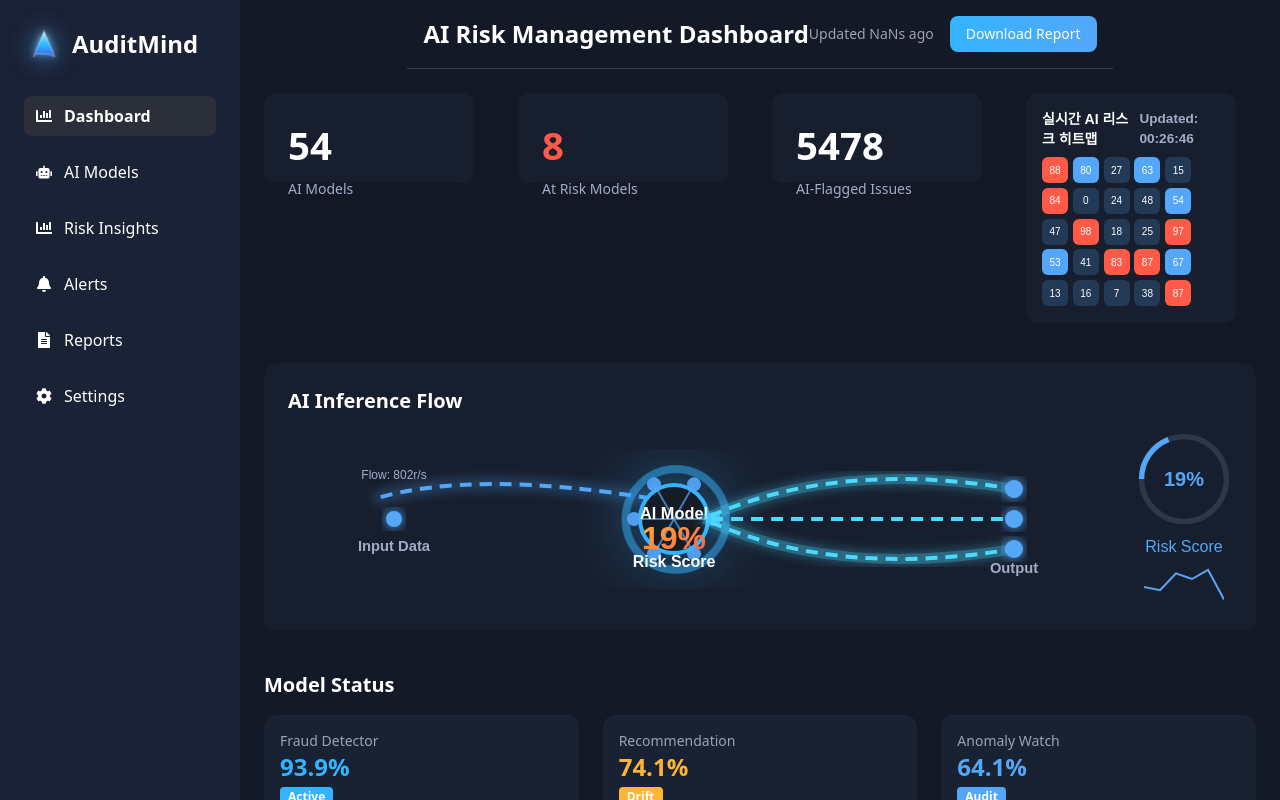
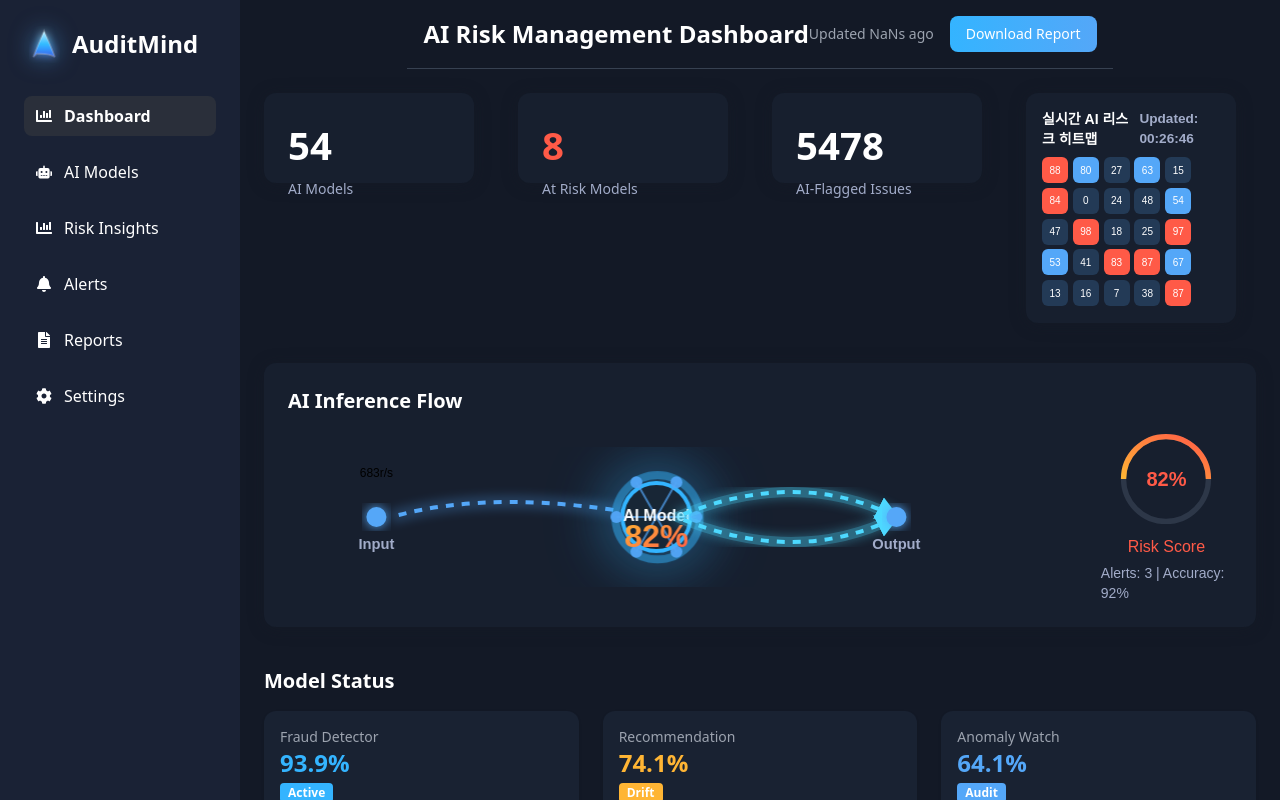
Before and after one commit to kangsangyoul/AM10, a React (Vite) app: page / in a window 1280 px wide. Built offline with nearby package versions, Linux system fonts and the light colour scheme; the HTML template or start-up script is replaced by a standard one.

Commit message:
Refine inference flow design

```diff
--- a/src/components/InferenceFlow.jsx
+++ b/src/components/InferenceFlow.jsx
@@ -11,237 +11,114 @@ const nodeNames = [
 ];
 
 const genNodes = () =>
-  nodeNames.map((name) => {
-    const value = Math.floor(Math.random() * 101);
-    return {
-      name,
-      value,
-      state: value > 80 ? 'High' : value > 50 ? 'Moderate' : 'Safe',
-      updated: new Date().toLocaleTimeString('en-US', {
-        hour12: false,
-        hour: '2-digit',
-        minute: '2-digit',
-        second: '2-digit',
-      }),
-    };
-  });
+  nodeNames.map((name) => ({
+    name,
+    pulse: Math.random() * 0.5 + 0.8,
+  }));
 
 const InferenceFlow = () => {
   const [score, setScore] = useState(50);
-  const [history, setHistory] = useState([50]);
   const [nodes, setNodes] = useState(genNodes());
-  const [inputFlow, setInputFlow] = useState(500);
-  const [selected, setSelected] = useState(null);
+  const [input, setInput] = useState(500);
+  const [outputs, setOutputs] = useState({ alerts: 2, accuracy: 97 });
 
   useEffect(() => {
     const interval = setInterval(() => {
-      const next = Math.floor(Math.random() * 101);
-      setScore(next);
-      setHistory((h) => {
-        const arr = [...h.slice(-19), next];
-        return arr;
+      setScore(Math.floor(Math.random() * 101));
+      setNodes(genNodes());
+      setInput(Math.floor(Math.random() * 1000));
+      setOutputs({
+        alerts: Math.floor(Math.random() * 5),
+        accuracy: Math.floor(Math.random() * 21) + 80,
       });
-      setInputFlow(Math.floor(Math.random() * 1000));
-      setNodes(genNodes());
     }, 1000);
     return () => clearInterval(interval);
   }, []);
 
   const center = { x: 320, y: 70 };
-  const nodeRadius = 40;
+  const radius = 40;
 
   const coords = (i) => {
-    const step = (2 * Math.PI) / nodeNames.length;
-    const angle = i * step;
+    const angle = (i / nodeNames.length) * 2 * Math.PI;
     return {
-      x: center.x + Math.cos(angle) * nodeRadius,
-      y: center.y + Math.sin(angle) * nodeRadius,
+      x: center.x + Math.cos(angle) * radius,
+      y: center.y + Math.sin(angle) * radius,
     };
   };
-
-  const sparkWidth = 80;
-  const sparkHeight = 40;
-  const sparkPoints = history
-    .map((v, i) => {
-      const x = (i / (history.length - 1)) * sparkWidth;
-      const y = sparkHeight - (v / 100) * sparkHeight;
-      return `${x},${y}`;
-    })
-    .join(' ');
 
   return (
     <div className="flex items-center font-[Pretendard,sans-serif]">
       <svg viewBox="0 0 700 140" width="100%" height="140" style={{ display: 'block' }}>
         <defs>
           <filter id="glow" x="-40%" y="-40%" width="180%" height="180%">
-            <feGaussianBlur stdDeviation="8" result="coloredBlur" />
+            <feGaussianBlur stdDeviation="6" result="coloredBlur" />
             <feMerge>
               <feMergeNode in="coloredBlur" />
               <feMergeNode in="SourceGraphic" />
             </feMerge>
           </filter>
-          <linearGradient id="riskGrad" x1="0" y1="0" x2="1" y2="1">
+          <marker id="arrow" viewBox="0 0 6 6" refX="5" refY="3" markerWidth="6" markerHeight="6" orient="auto">
+            <path d="M0 0 L6 3 L0 6 Z" fill="#4dd9ff" />
+          </marker>
+          <linearGradient id="scoreGrad" x1="0" y1="0" x2="1" y2="1">
             <stop offset="0%" stopColor="#ffb534" />
             <stop offset="100%" stopColor="#ff5a47" />
           </linearGradient>
+          <style>{`
+            .dash { stroke-dasharray: 8 8; animation: dash 1s linear infinite; }
+            @keyframes dash { to { stroke-dashoffset: -16; } }
+            @keyframes pulse {
+              0% { transform: scale(1); filter: drop-shadow(0 0 24px #34b4ff); }
+              50% { transform: scale(1.06); filter: drop-shadow(0 0 48px #34b4ffcc); }
+              100% { transform: scale(1); filter: drop-shadow(0 0 24px #34b4ff); }
+            }
+            .node { animation: blink 1.2s infinite; }
+            @keyframes blink { 0%{opacity:0.6;}50%{opacity:1;}100%{opacity:0.6;} }
+          `}</style>
         </defs>
-        <style>{`#path1,#path2,#path3,#path4{stroke-dasharray:12 8;animation:dash 0.8s linear infinite;}@keyframes dash{to{stroke-dashoffset:-32;}}@keyframes pulse{0%{transform:scale(1);box-shadow:0 0 24px #34b4ff;}50%{transform:scale(1.1);box-shadow:0 0 48px #34b4ffcc;}100%{transform:scale(1);box-shadow:0 0 24px #34b4ff;}}.ai-core{animation:pulse 0.8s infinite;}@keyframes nodeBlink{0%{opacity:0.6;}50%{opacity:1;}100%{opacity:0.6;}}.node{animation:nodeBlink 1.2s infinite;}`}</style>
-        <circle cx="40" cy="70" r="8" fill="#54a7f8" filter="url(#glow)" />
-        <text
-          x="40"
-          y="30"
-          textAnchor="middle"
-          style={{ fontSize: '0.75rem', fill: '#a2acc9', fontFamily: 'Pretendard, sans-serif' }}
-        >
-          Flow: {inputFlow}r/s
-        </text>
-        <text
-          x="40"
-          y="102"
-          textAnchor="middle"
-          style={{ fontSize: '0.92rem', fontWeight: 'bold', fill: '#a2acc9', fontFamily: 'Pretendard, sans-serif' }}
-        >
-          Input Data
-        </text>
-        <path
-          id="path1"
-          d="M20 50 Q120 20 300 50"
-          fill="none"
-          stroke="#54a7f8"
-          strokeWidth="4"
-        />
-        <path
-          d="M20 50 Q120 20 300 50"
-          fill="none"
-          stroke="#54a7f8"
-          strokeWidth="14"
-          opacity="0.22"
-          style={{ filter: 'blur(5px)' }}
-        />
+        <g className="text-[#a2acc9]" fontSize="0.75rem">
+          <text x="40" y="30" textAnchor="middle">{input}r/s</text>
+        </g>
+        {/* Input icon */}
+        <g filter="url(#glow)">
+          <circle cx="40" cy="70" r="10" fill="#54a7f8" />
+        </g>
+        <text x="40" y="102" textAnchor="middle" style={{ fontSize: '0.92rem', fontWeight: 'bold', fill: '#a2acc9' }}>Input</text>
+        {/* Input to AI path */}
+        <path id="inPath" d="M55 70 Q160 40 320 70" fill="none" stroke="#54a7f8" strokeWidth="4" className="dash" markerEnd="url(#arrow)" />
+        <path d="M55 70 Q160 40 320 70" fill="none" stroke="#54a7f8" strokeWidth="14" opacity="0.22" style={{ filter: 'blur(5px)' }} />
+        {/* AI Core */}
         <g style={{ filter: 'drop-shadow(0 0 32px rgba(52,180,255,0.4))' }}>
-          <circle
-            className="ai-core"
-            cx="320"
-            cy="70"
-            r="50"
-            fill="none"
-            stroke="#34b4ff"
-            strokeWidth="8"
-            opacity="0.5"
-          />
-          <circle
-            cx="320"
-            cy="70"
-            r="34"
-            fill="#161c26"
-            stroke="#34b4ff"
-            strokeWidth="4"
-          />
-          {nodes.map((node, i) => {
+          <circle cx={center.x} cy={center.y} r="34" fill="#161c26" stroke="#34b4ff" strokeWidth="4" />
+          <circle className="ai" cx={center.x} cy={center.y} r="42" fill="none" stroke="#34b4ff" strokeWidth="8" opacity="0.5" style={{ animation: 'pulse 0.8s infinite' }} />
+          {nodes.map((n, i) => {
             const { x, y } = coords(i);
             return (
-              <g key={node.name}>
-                <line
-                  x1={center.x}
-                  y1={center.y}
-                  x2={x}
-                  y2={y}
-                  stroke="#54a7f8"
-                  strokeWidth="2"
-                  strokeOpacity="0.7"
-                />
-                <circle
-                  className="node"
-                  cx={x}
-                  cy={y}
-                  r="7"
-                  fill="#54a7f8"
-                  style={{ transition: 'transform 0.2s' }}
-                  onMouseEnter={(e) => {
-                    e.currentTarget.style.transform = 'scale(1.18)';
-                    e.currentTarget.style.outline = '#54a7f8 solid 2px';
-                  }}
-                  onMouseLeave={(e) => {
-                    e.currentTarget.style.transform = 'scale(1)';
-                    e.currentTarget.style.outline = 'none';
-                  }}
-                  onClick={() => setSelected(node)}
-                />
+              <g key={n.name}>
+                <line x1={center.x} y1={center.y} x2={x} y2={y} stroke="#54a7f8" strokeWidth="2" strokeOpacity="0.7" />
+                <circle className="node" cx={x} cy={y} r="6" fill="#54a7f8" style={{ transformOrigin: `${x}px ${y}px` }} />
               </g>
             );
           })}
+          <text x={center.x} y={center.y + 4} textAnchor="middle" style={{ fontSize: '1rem', fontWeight: 'bold', fill: '#fff' }}>AI Model</text>
+          <text x={center.x} y={center.y + 30} textAnchor="middle" style={{ fontSize: '2rem', fontWeight: 'bold', fill: 'url(#scoreGrad)', transition: '0.5s' }}>{score}%</text>
         </g>
-        <text
-          x="320"
-          y="70"
-          textAnchor="middle"
-          style={{ fontSize: '1.02rem', fontWeight: 'bold', fill: '#fff', fontFamily: 'Pretendard, sans-serif' }}
-        >
-          AI Model
-        </text>
-        <text
-          x="320"
-          y="100"
-          textAnchor="middle"
-          style={{ fontSize: '2rem', fontWeight: 'bold', fill: 'url(#riskGrad)', fontFamily: 'Pretendard, sans-serif', transition: '0.5s' }}
-        >
-          {score}%
-        </text>
-        <text
-          x="320"
-          y="118"
-          textAnchor="middle"
-          style={{ fontSize: '1rem', fill: '#fff', fontWeight: 600 }}
-        >
-          Risk Score
-        </text>
-        <path id="path2" d="M350 70 Q480 10 660 40" fill="none" stroke="#4dd9ff" strokeWidth="4" />
-        <path d="M350 70 Q480 10 660 40" fill="none" stroke="#4dd9ff" strokeWidth="10" opacity="0.4" filter="url(#glow)" />
-        <path id="path3" d="M350 70 Q480 70 660 70" fill="none" stroke="#4dd9ff" strokeWidth="4" />
-        <path d="M350 70 Q480 70 660 70" fill="none" stroke="#4dd9ff" strokeWidth="10" opacity="0.4" filter="url(#glow)" />
-        <path id="path4" d="M350 70 Q480 130 660 100" fill="none" stroke="#4dd9ff" strokeWidth="4" />
-        <path d="M350 70 Q480 130 660 100" fill="none" stroke="#4dd9ff" strokeWidth="10" opacity="0.4" filter="url(#glow)" />
-        <circle cx="660" cy="40" r="9" fill="#54a7f8" filter="url(#glow)" />
-        <circle cx="660" cy="70" r="9" fill="#54a7f8" filter="url(#glow)" />
-        <circle cx="660" cy="100" r="9" fill="#54a7f8" filter="url(#glow)" />
-        <text
-          x="660"
-          y="124"
-          textAnchor="middle"
-          style={{ fontSize: '0.92rem', fontWeight: 'bold', fill: '#a2acc9', fontFamily: 'Pretendard, sans-serif' }}
-        >
-          Output
-        </text>
+        {/* AI to Output */}
+        <path id="out1" d="M340 70 Q460 20 560 70" fill="none" stroke="#4dd9ff" strokeWidth="4" className="dash" markerEnd="url(#arrow)" />
+        <path id="out2" d="M340 70 Q460 120 560 70" fill="none" stroke="#4dd9ff" strokeWidth="4" className="dash" markerEnd="url(#arrow)" />
+        <path d="M340 70 Q460 20 560 70" fill="none" stroke="#4dd9ff" strokeWidth="10" opacity="0.4" filter="url(#glow)" />
+        <path d="M340 70 Q460 120 560 70" fill="none" stroke="#4dd9ff" strokeWidth="10" opacity="0.4" filter="url(#glow)" />
+        <g filter="url(#glow)">
+          <circle cx="560" cy="70" r="10" fill="#54a7f8" />
+        </g>
+        <text x="560" y="102" textAnchor="middle" style={{ fontSize: '0.92rem', fontWeight: 'bold', fill: '#a2acc9' }}>Output</text>
       </svg>
       <div className="ml-4 flex flex-col items-center">
         <RiskGauge score={score} />
-        <svg
-          viewBox={`0 0 ${sparkWidth} ${sparkHeight}`}
-          width={sparkWidth}
-          height={sparkHeight}
-          className="mt-2"
-        >
-          <polyline
-            fill="none"
-            stroke="#54a7f8"
-            strokeWidth="2"
-            points={sparkPoints}
-          />
-        </svg>
+        <div className="text-sm mt-1 text-[#a2acc9]">
+          Alerts: {outputs.alerts} | Accuracy: {outputs.accuracy}%
+        </div>
       </div>
-      {selected && (
-        <div
-          className="fixed inset-0 bg-black/60 flex items-center justify-center z-50"
-          onClick={() => setSelected(null)}
-        >
-          <div className="bg-[#171f2e] rounded-xl p-6" style={{ minWidth: 220 }}>
-            <h3 className="text-lg font-semibold mb-2">{selected.name}</h3>
-            <p>Value: {selected.value}</p>
-            <p>Status: {selected.state}</p>
-            <p>Updated: {selected.updated}</p>
-          </div>
-        </div>
-      )}
     </div>
   );
 };
```
